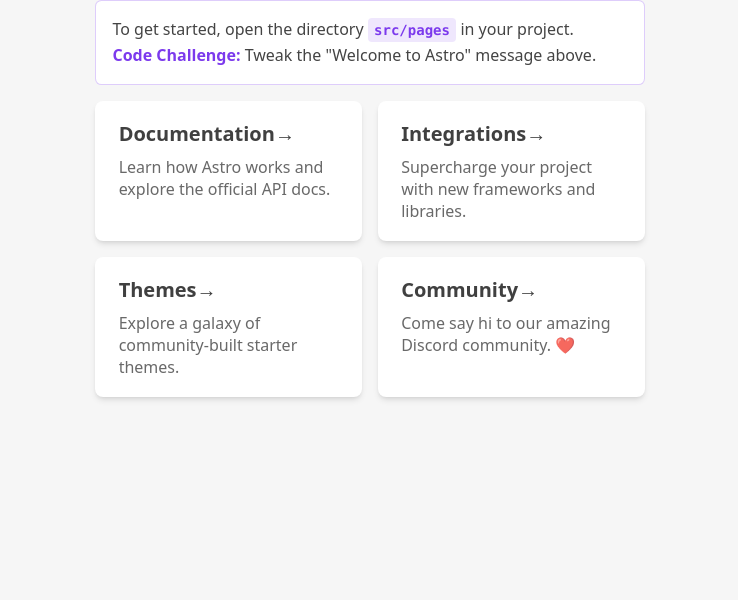
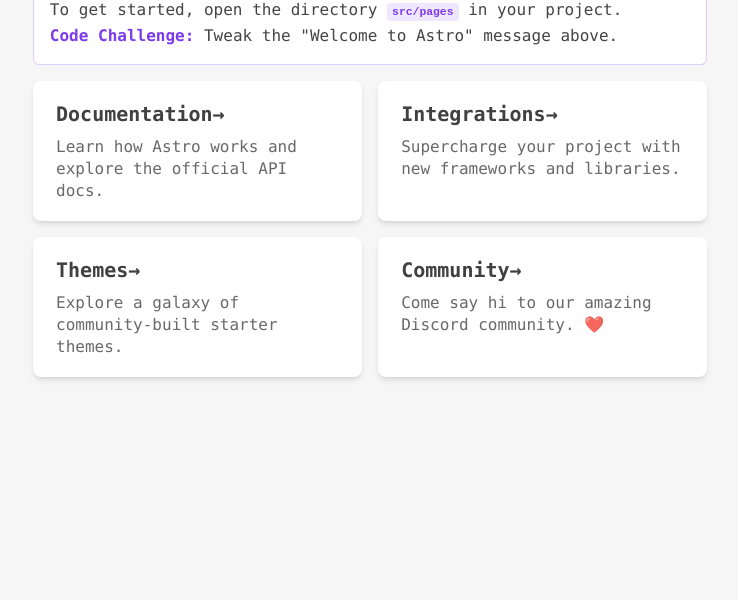
Before and after one commit to Ullavs/rulespadel, an Astro site: page / in a window 1280 px wide. Shown: the part 200-800 px from the top of the page, without its empty margins (270-1008 px from the left). Built offline with nearby package versions, Linux system fonts and the light colour scheme; Astro itself is replaced by a stand-in of ours.

Commit message:
Update style.css

```diff
--- a/public/style.css
+++ b/public/style.css
@@ -6,16 +6,13 @@
     #da62c4 30%,
     white 60%
   );
+  --font-family: Menlo, Monaco, Lucida Console, Liberation Mono,
+    DejaVu Sans Mono, Bitstream Vera Sans Mono, Courier New, monospace;
 }
 
 html {
-  font-family: system-ui, sans-serif;
+  font-family: var(--font-family);
   background-color: #f6f6f6;
-}
-
-code {
-  font-family: Menlo, Monaco, Lucida Console, Liberation Mono, DejaVu Sans Mono,
-    Bitstream Vera Sans Mono, Courier New, monospace;
 }
 
 .link-card {
@@ -62,8 +59,9 @@
 main {
   margin: auto;
   padding: 1.5rem;
-  max-width: 60ch;
+  max-width: 70ch;
 }
+
 h1 {
   font-size: 3rem;
   font-weight: 800;
```
